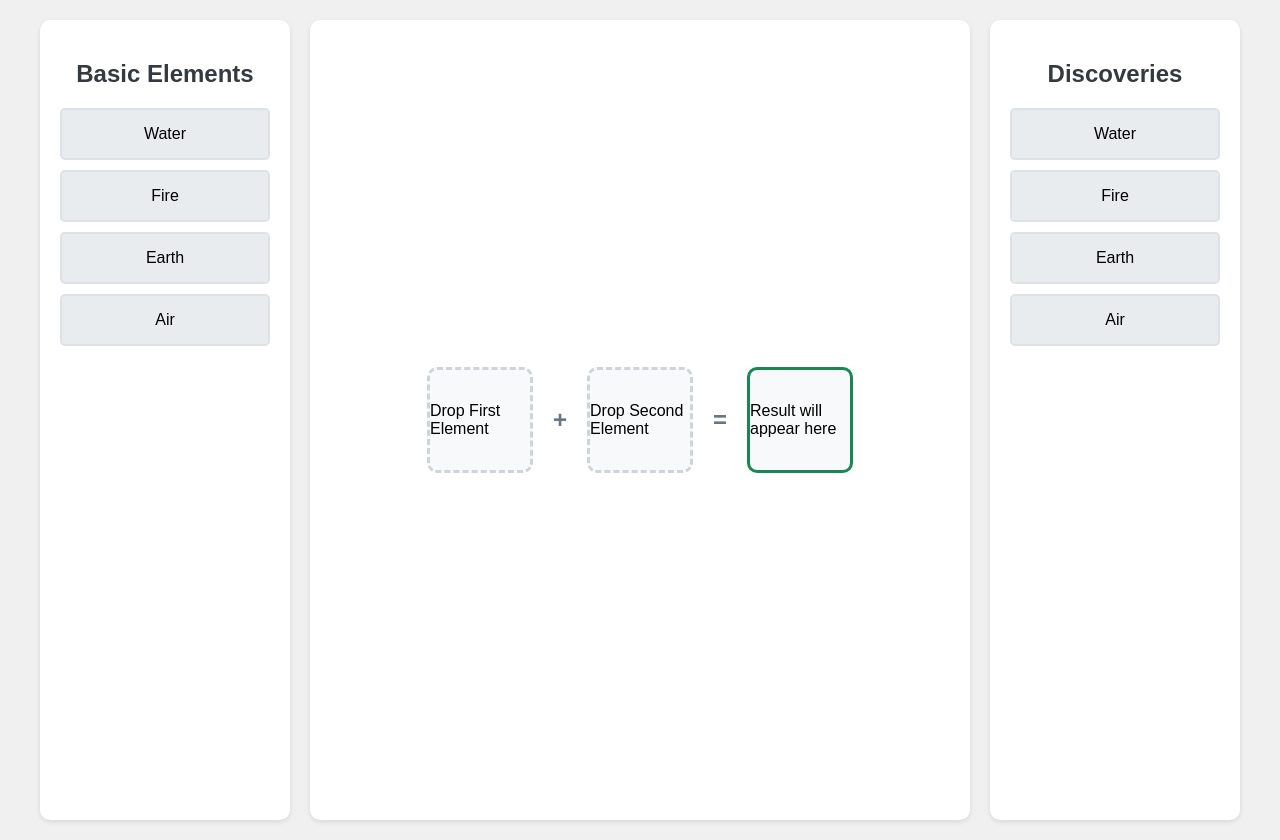
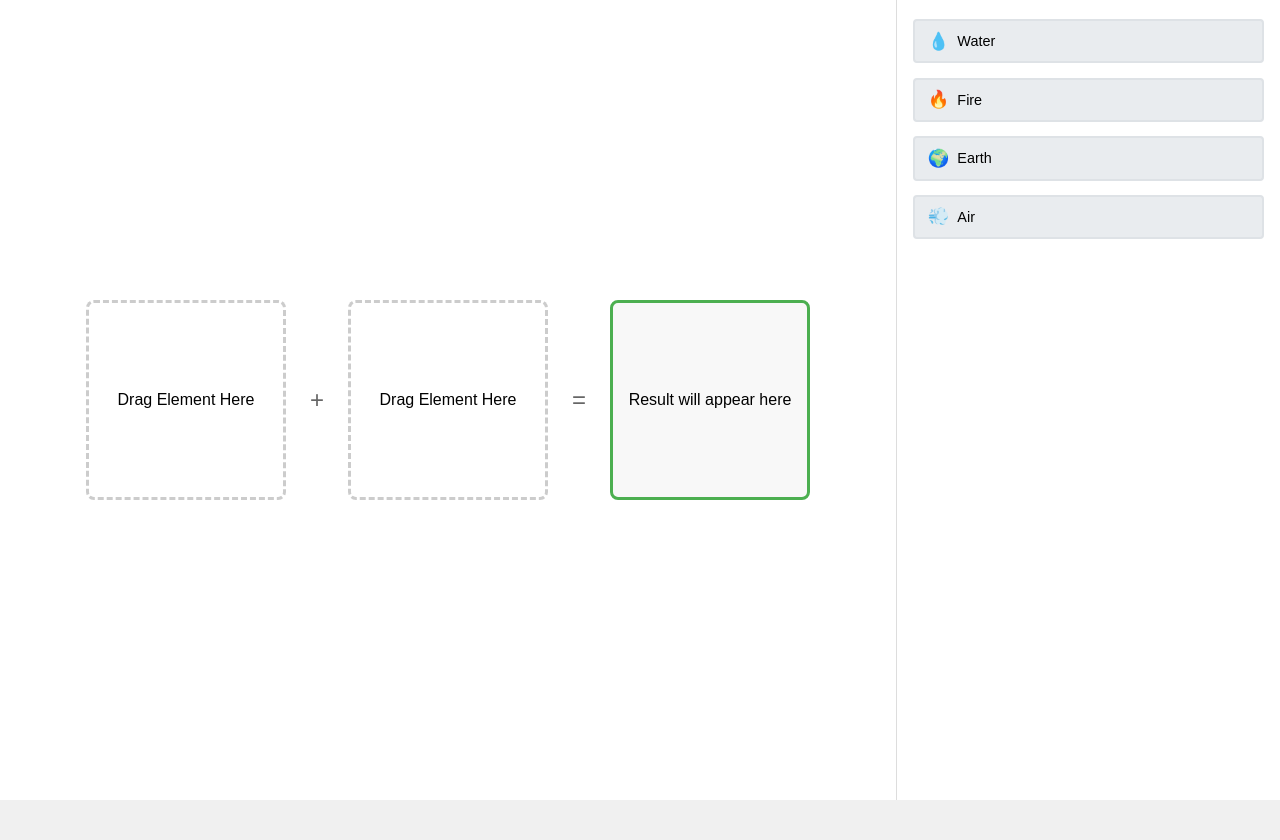
Before and after one commit to jianpinglim/hackAndRoll2025, a website: page src/public/index.html in a window 1280 px wide. After the commit the page ends 800 px from the top, so only its background shows below. Drawn offline with Linux system fonts and the light colour scheme.

Commit message:
finished infinate crafting

```diff
--- a/src/public/css/style.css
+++ b/src/public/css/style.css
@@ -1,130 +1,122 @@
+* {
+    margin: 0;
+    padding: 0;
+    box-sizing: border-box;
+}
+
 body {
-    margin: 0;
-    padding: 20px;
+    min-height: 100vh;
+    background: #f0f0f0;
     font-family: Arial, sans-serif;
-    background-color: #f0f0f0;
 }
 
 .container {
     display: grid;
-    grid-template-columns: 250px 1fr 250px;
-    gap: 20px;
-    max-width: 1200px;
-    margin: 0 auto;
-    height: 100vh;
+    grid-template-columns: 70% 30%;
+    min-height: 100vh;
+    overflow: hidden;
 }
 
-/* Element Bank Styling */
-.element-bank {
+/* Left Panel */
+.crafting-panel {
+    padding: 2rem;
     background: white;
-    padding: 20px;
-    border-radius: 10px;
-    box-shadow: 0 2px 5px rgba(0,0,0,0.1);
+    display: flex;
+    justify-content: center;
+    align-items: center;
+    height: 100vh;
+    position: fixed;
+    width: 70%;
 }
 
-.element-grid {
+
+.crafting-zones {
+    display: flex;
+    align-items: center;
+    gap: 1rem;
+}
+
+.drop-zone {
+    width: 200px;
+    height: 200px;
+    border: 3px dashed #ccc;
+    border-radius: 8px;
+    display: flex;
+    justify-content: center;
+    align-items: center;
+    text-align: center;
+    padding: 1rem;
+}
+
+.operator {
+    font-size: 1.5rem;
+    color: #666;
+    padding: 0 0.5rem;
+}
+
+.result-zone {
+    width: 200px;
+    height: 200px;
+    border: 3px solid #4CAF50;
+    border-radius: 8px;
+    display: flex;
+    justify-content: center;
+    align-items: center;
+    background: #f8f8f8;
+}
+
+.elements-panel {
+    background: #fff;
+    border-left: 1px solid #ddd;
+    height: 100vh;
+    position: fixed;
+    right: 0;
+    width: 30%;
+}
+
+.elements-container {
     display: flex;
     flex-direction: column;
-    gap: 10px;
+    gap: 0.5rem;
+    height: 100%;
+    padding: 1rem;
+    overflow-y: auto; /* Make only elements scrollable */
 }
 
 .element {
-    padding: 15px;
+    padding: 0.6rem 0.8rem;
     background: #e9ecef;
     border: 2px solid #dee2e6;
-    border-radius: 5px;
+    border-radius: 4px;
     cursor: move;
-    text-align: center;
+    user-select: none;
     transition: all 0.2s ease;
+    display: flex;
+    align-items: center;
+    gap: 8px;
+    font-size: 0.9rem;
+    margin: 0.2rem 0;
+}
+
+.element .emoji {
+    font-size: 1.2em;
+}
+
+.element .name {
+    flex: 1;
 }
 
 .element:hover {
+    transform: translateY(-2px);
     background: #dee2e6;
-    transform: scale(1.02);
 }
 
 .element.dragging {
     opacity: 0.5;
 }
 
-/* Crafting Area Styling */
-.crafting-area {
-    background: white;
-    padding: 20px;
-    border-radius: 10px;
-    box-shadow: 0 2px 5px rgba(0,0,0,0.1);
-    display: flex;
-    justify-content: center;
-    align-items: center;
-}
-
-.crafting-zones {
-    display: flex;
-    align-items: center;
-    gap: 20px;
-}
-
-.drop-zone {
-    width: 100px;
-    height: 100px;
-    border: 3px dashed #ced4da;
-    border-radius: 10px;
-    display: flex;
-    justify-content: center;
-    align-items: center;
-    transition: all 0.2s ease;
-    background: #f8f9fa;
-}
-
-.drop-zone.drag-over {
-    background: #e9ecef;
-    border-style: solid;
-}
-
-.operator {
-    font-size: 24px;
-    font-weight: bold;
-    color: #6c757d;
-}
-
-.result-zone {
-    width: 100px;
-    height: 100px;
-    border: 3px solid #198754;
-    border-radius: 10px;
-    display: flex;
-    justify-content: center;
-    align-items: center;
-    background: #f8f9fa;
-}
-
-/* Discoveries Panel Styling */
-.discoveries-panel {
-    background: white;
-    padding: 20px;
-    border-radius: 10px;
-    box-shadow: 0 2px 5px rgba(0,0,0,0.1);
-    overflow-y: auto;
-}
-
-.discovered-list {
+#discoveredElements {
     display: flex;
     flex-direction: column;
-    gap: 10px;
+    gap: 0.5rem;
 }
-
-h2 {
-    color: #343a40;
-    margin-bottom: 20px;
-    text-align: center;
-}
-
-/* Animation for new discoveries */
-@keyframes highlight {
-    0% { background-color: #ffd700; }
-    100% { background-color: #e9ecef; }
-}
-
-.new-discovery {
-    animation: highlight 1s ease-out;
-}
--- a/src/public/index.html
+++ b/src/public/index.html
@@ -3,42 +3,31 @@
 <head>
     <meta charset="UTF-8">
     <meta name="viewport" content="width=device-width, initial-scale=1.0">
-    <title>InfiniteCraft Clone</title>
+    <title>InfiniteCraft</title>
     <link rel="stylesheet" href="css/style.css">
 </head>
 <body>
     <div class="container">
-        <!-- Left Panel: Element Bank -->
-        <div class="element-bank">
-            <h2>Basic Elements</h2>
-            <div class="element-grid">
-                <div class="element" draggable="true" data-element="Water">Water</div>
-                <div class="element" draggable="true" data-element="Fire">Fire</div>
-                <div class="element" draggable="true" data-element="Earth">Earth</div>
-                <div class="element" draggable="true" data-element="Air">Air</div>
-            </div>
-        </div>
-
-        <!-- Center Panel: Crafting Area -->
-        <div class="crafting-area">
+        <!-- Left Panel: Crafting Area -->
+        <section class="crafting-panel">
             <div class="crafting-zones">
-                <div class="drop-zone" id="dropZone1">Drop First Element</div>
+                <div class="drop-zone" id="dropZone1">Drag Element Here</div>
                 <span class="operator">+</span>
-                <div class="drop-zone" id="dropZone2">Drop Second Element</div>
+                <div class="drop-zone" id="dropZone2">Drag Element Here</div>
                 <span class="operator">=</span>
                 <div class="result-zone">Result will appear here</div>
             </div>
-        </div>
+        </section>
 
-        <!-- Right Panel: Discoveries -->
-        <div class="discoveries-panel">
-            <h2>Discoveries</h2>
-            <div id="discoveredElements" class="discovered-list">
+        <!-- Right Panel: Elements Library -->
+        <section class="elements-panel">
+            <div class="elements-container">
+                <!-- Basic Elements -
                 <!-- Discovered elements will be added here -->
+                <div id="discoveredElements"></div>
             </div>
-        </div>
+        </section>
     </div>
-
     <script src="js/main.js"></script>
 </body>
 </html>
--- a/src/public/js/main.js
+++ b/src/public/js/main.js
@@ -11,20 +11,13 @@ document.addEventListener('DOMContentLoaded', () => {
         return;
     }
 
-    // Track discovered elements
-    const discoveries = new Set(['Water', 'Fire', 'Earth', 'Air']);
-
-    // Add drag and drop listeners
-    elements.forEach(element => {
-        element.addEventListener('dragstart', handleDragStart);
-        element.addEventListener('dragend', handleDragEnd);
-    });
-
-    dropZones.forEach(zone => {
-        zone.addEventListener('dragover', handleDragOver);
-        zone.addEventListener('dragleave', handleDragLeave);
-        zone.addEventListener('drop', handleDrop);
-    });
+    // Track discovered elements with emojis
+    const discoveries = new Map([
+        ['Water', '💧'],
+        ['Fire', '🔥'],
+        ['Earth', '🌍'],
+        ['Air', '💨']
+    ]);
 
     function handleDragStart(e) {
         e.dataTransfer.setData('text/plain', e.target.dataset.element);
@@ -50,7 +43,8 @@ document.addEventListener('DOMContentLoaded', () => {
         zone.classList.remove('drag-over');
 
         const elementName = e.dataTransfer.getData('text/plain');
-        const newElement = createElementDiv(elementName);
+        const elementEmoji = discoveries.get(elementName) || '❓';
+        const newElement = createElementDiv(elementName, elementEmoji);
 
         zone.innerHTML = '';
         zone.appendChild(newElement);
@@ -58,15 +52,24 @@ document.addEventListener('DOMContentLoaded', () => {
         checkCombination();
     }
 
-    function createElementDiv(name) {
+    function createElementDiv(name, emoji = '❓') {
         const div = document.createElement('div');
         div.className = 'element';
-        div.textContent = name;
+        div.innerHTML = `<span class="emoji">${emoji}</span> <span class="name">${name}</span>`;
         div.dataset.element = name;
+        div.dataset.emoji = emoji;
         div.draggable = true;
         div.addEventListener('dragstart', handleDragStart);
         div.addEventListener('dragend', handleDragEnd);
         return div;
+    }
+
+    function clearCraftingArea() {
+        const zone1 = document.querySelector('#dropZone1');
+        const zone2 = document.querySelector('#dropZone2');
+
+        zone1.innerHTML = 'Drag Element Here';
+        zone2.innerHTML = 'Drag Element Here';
     }
 
     function checkCombination() {
@@ -77,8 +80,6 @@ document.addEventListener('DOMContentLoaded', () => {
             const element1 = zone1Element.dataset.element;
             const element2 = zone2Element.dataset.element;
             console.log('Combining:', element1, element2);
-
-            resultZone.textContent = 'Thinking...';
 
             fetch('/api/combinations/combine', {
                 method: 'POST',
@@ -92,36 +93,45 @@ document.addEventListener('DOMContentLoaded', () => {
                 if (!data.success) {
                     console.warn('Using fallback combination:', data.error);
                 }
-                displayResult(data.result);
+                displayResult(data.result, data.emoji);
+                clearCraftingArea();
             })
             .catch(error => {
                 console.error('API Error:', error);
                 const fallback = `${element1}${element2}`;
                 console.warn('Using simple combination:', fallback);
-                displayResult(fallback);
+                displayResult(fallback, '❓');
+                clearCraftingArea();
             });
         }
     }
 
-    function displayResult(result) {
+    function displayResult(result, emoji) {
         resultZone.innerHTML = '';
-        const resultElement = createElementDiv(result);
+        const resultElement = createElementDiv(result, emoji);
         resultZone.appendChild(resultElement);
 
         if (!discoveries.has(result)) {
-            discoveries.add(result);
-            updateDiscoveries(result);
+            discoveries.set(result, emoji);
+            updateDiscoveries(result, emoji);
         }
     }
 
-    function updateDiscoveries(newElement) {
-        const discoveryDiv = createElementDiv(newElement);
+    function updateDiscoveries(newElement, emoji) {
+        const discoveryDiv = createElementDiv(newElement, emoji);
         discoveryDiv.classList.add('new-discovery');
         discoveredList.appendChild(discoveryDiv);
     }
 
-    // Initialize discovered elements (only once)
-    discoveries.forEach(element => {
-        updateDiscoveries(element);
+    // Add drag and drop listeners
+    dropZones.forEach(zone => {
+        zone.addEventListener('dragover', handleDragOver);
+        zone.addEventListener('dragleave', handleDragLeave);
+        zone.addEventListener('drop', handleDrop);
+    });
+
+    // Initialize discovered elements
+    discoveries.forEach((emoji, element) => {
+        updateDiscoveries(element, emoji);
     });
 });
```
Also changed, not shown: server.js (+40 -14 lines).
